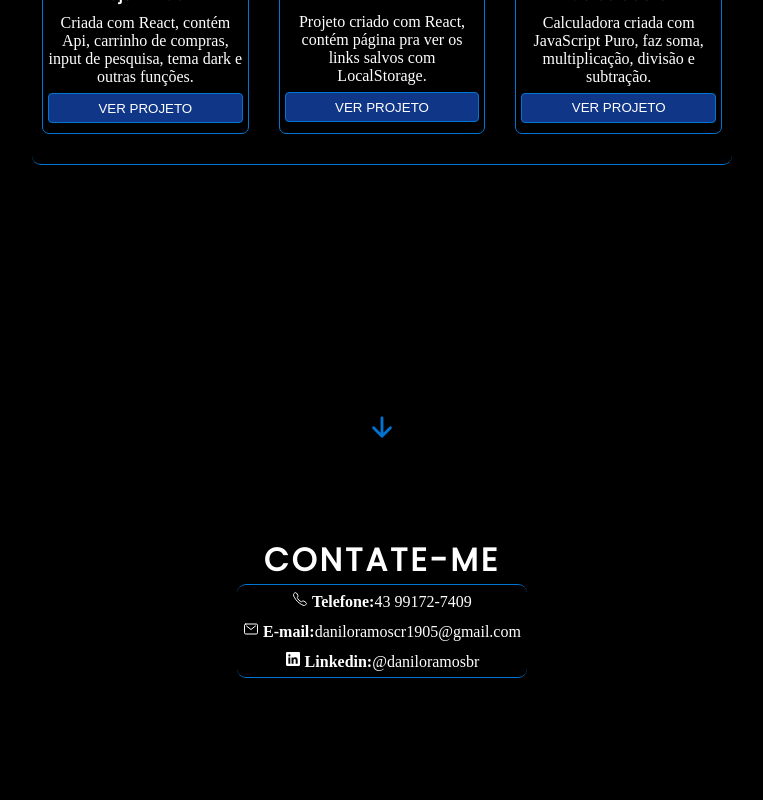
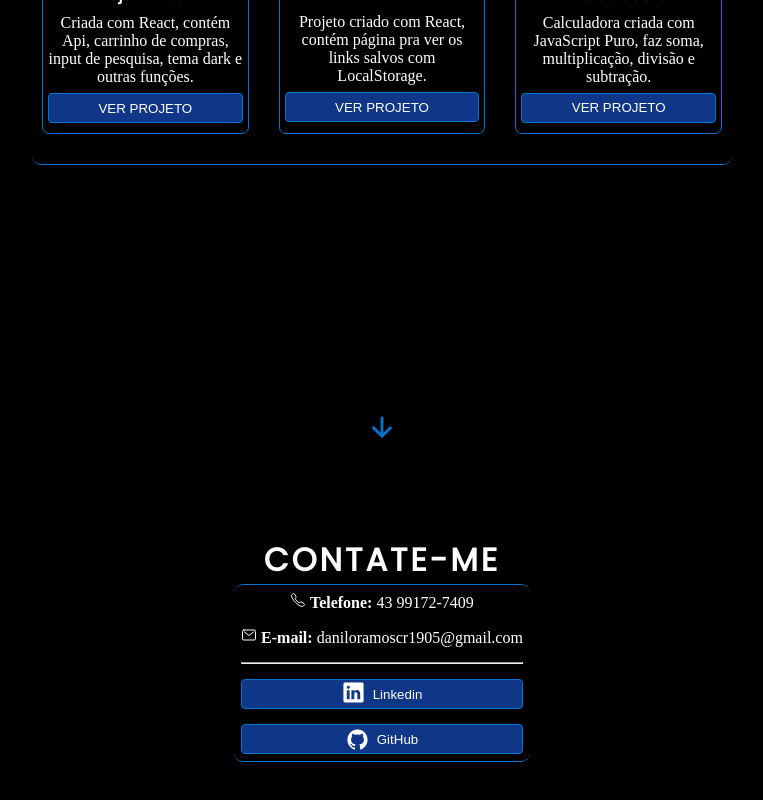
Before and after one commit to daniloramosbr/portfolio, a React (Vite) app: page / in a window 1280 px wide. Shown: the part 1122-1922 px from the top of the page, without its empty margins (258-1021 px from the left). Built offline with nearby package versions, Linux system fonts and the light colour scheme.

Commit message:
att-contact

```diff
--- a/src/components/contact/contact.css
+++ b/src/components/contact/contact.css
@@ -10,16 +10,39 @@
   border-bottom: 1.5px solid rgb(0, 117, 212);
   border-radius: 9px;
   text-align: center;
-  padding: 6px;
+  padding: 7px;
   display: flex;
   flex-direction: column;
-  gap: 10px;
+  gap: 15px;
+}
+ul ol button {
+width: 100%;
+background-color: #103787;
+border: 1.5px solid rgb(0, 117, 212);
+text-align: center;
+align-items: center;
+display: flex;
+justify-content: center;
+gap: 8px;
+}
+ul ol a {
+text-decoration: none;
+}
+ul ol button ion-icon {
+color: #fff
+}
+ul ol button:hover {
+  background-color: #001c54;
+  transform: scale(1.05);
+}
+ul ol button {
+transition: all 0.1s;
 }
 @media (max-width: 600px) {
   .cont-contact {
 
     margin-top: 0px;
-    height: 100vh;
+    height: 80vh;
 
   }
 }
--- a/src/components/contact/contact.jsx
+++ b/src/components/contact/contact.jsx
@@ -9,19 +9,20 @@ export default function Contact() {
           <b>
             <ion-icon name="call-outline"></ion-icon> <span>Telefone:</span>
           </b>
-          <span>43 99172-7409</span>
+          <span> 43 99172-7409</span>
         </ol>
         <ol>
           <b>
             <ion-icon name="mail-outline"></ion-icon> <span>E-mail:</span>
           </b>
-          <span>daniloramoscr1905@gmail.com</span>
+          <span> daniloramoscr1905@gmail.com</span>
+        </ol>
+        <hr />
+        <ol>
+     <a href="https://www.linkedin.com/in/daniloramosbr"><button> <div> <ion-icon name="logo-linkedin"></ion-icon></div> <span>Linkedin</span></button></a>
         </ol>
         <ol>
-          <b>
-            <ion-icon name="logo-linkedin"></ion-icon> <span>Linkedin:</span>
-          </b>
-          <span>@daniloramosbr</span>
+      <a href="https://github.com/daniloramosbr"><button> <ion-icon name="logo-github"></ion-icon> <span>GitHub</span></button></a>
         </ol>
       </ul>
     </div>
--- a/src/components/project/project.css
+++ b/src/components/project/project.css
@@ -69,7 +69,7 @@ hr {
   .cont-project {
     margin: 0px;
     padding: 0;
-    height: 180vh;
+    height: 160vh;
   }
   .cont-project h1 {
     margin-bottom: 15px;
--- a/src/index.css
+++ b/src/index.css
@@ -16,3 +16,6 @@ font-size: 23px;
 body {
 background-color: #000;
 }
+span {
+color: #fff;
+}
```
